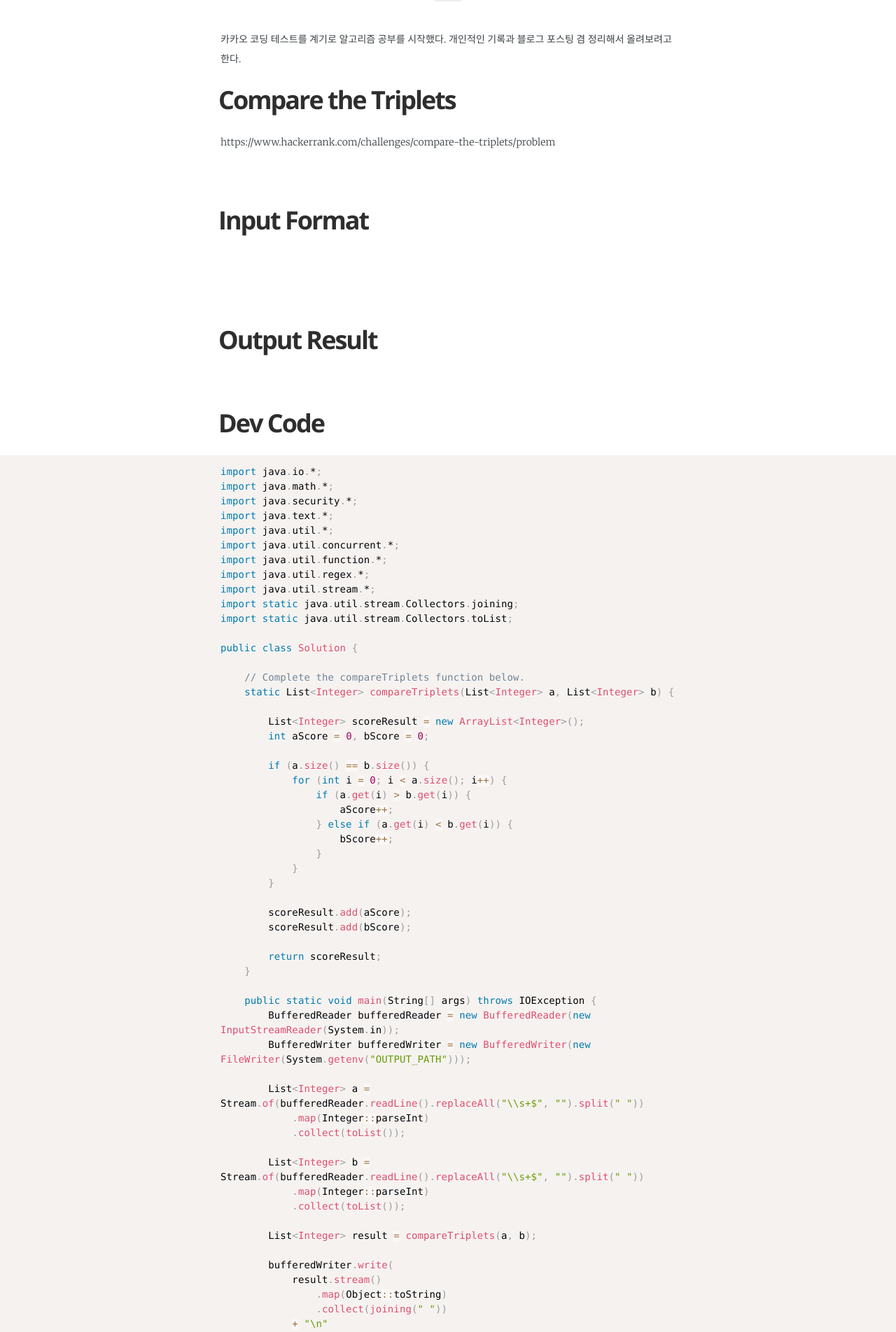
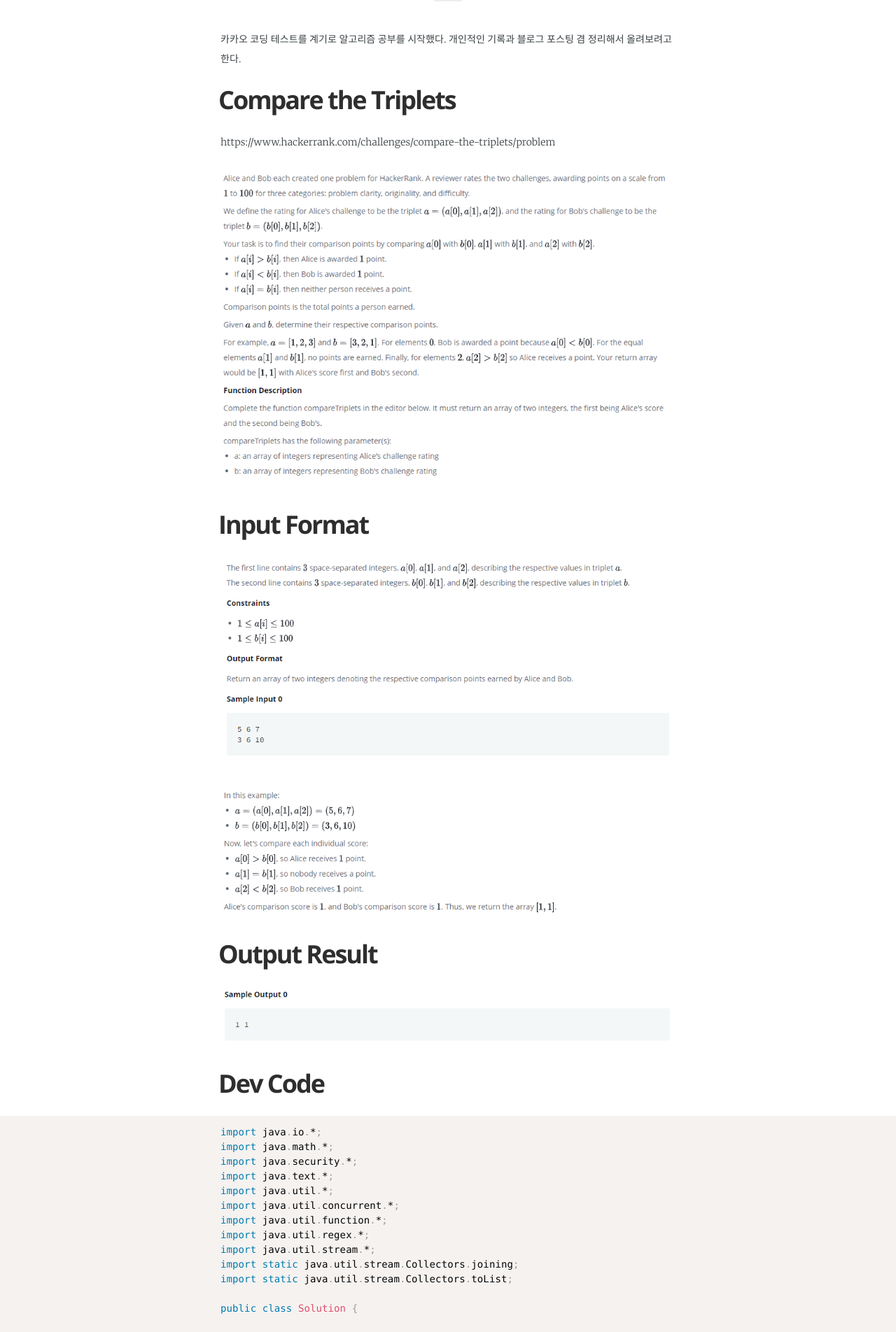
Before and after one commit to charllossdev/charllossDev.github.io, a Jekyll site: the page built from _posts/2020-04-09-Compare-triplets.md, in a window 1280 px wide. Shown: the part 506-2410 px from the top of the page at 70% size. Built offline with Jekyll 4.4.1, drawn with Linux system fonts in a browser that asks for light colours; some web fonts are replaced.

Commit message:
blog: Update algorithm posting

```diff
--- a/_posts/2020-04-09-Compare-triplets.md
+++ b/_posts/2020-04-09-Compare-triplets.md
@@ -20,16 +20,16 @@ math:			   false
 # Compare the Triplets
 https://www.hackerrank.com/challenges/compare-the-triplets/problem
 
-![](../assets/algorithm/Compare-The-Triplets-94405df5.png)
+![](/assets/algorithm/Compare-The-Triplets-94405df5.png)
 
 
 # Input Format
-![](../assets/algorithm/Compare-The-Triplets-47c7fc7d.png)
+![](/assets/algorithm/Compare-The-Triplets-47c7fc7d.png)
 
-![](../assets/algorithm/Compare-The-Triplets-b3184479.png)
+![](/assets/algorithm/Compare-The-Triplets-b3184479.png)
 
 # Output Result
-![](../assets/algorithm/Compare-The-Triplets-c7b5f1d4.png)
+![](/assets/algorithm/Compare-The-Triplets-c7b5f1d4.png)
 
 
 # Dev Code
```
Also changed, not shown: _posts/2020-04-09-very-big-sum.md (+4 -4 lines).
